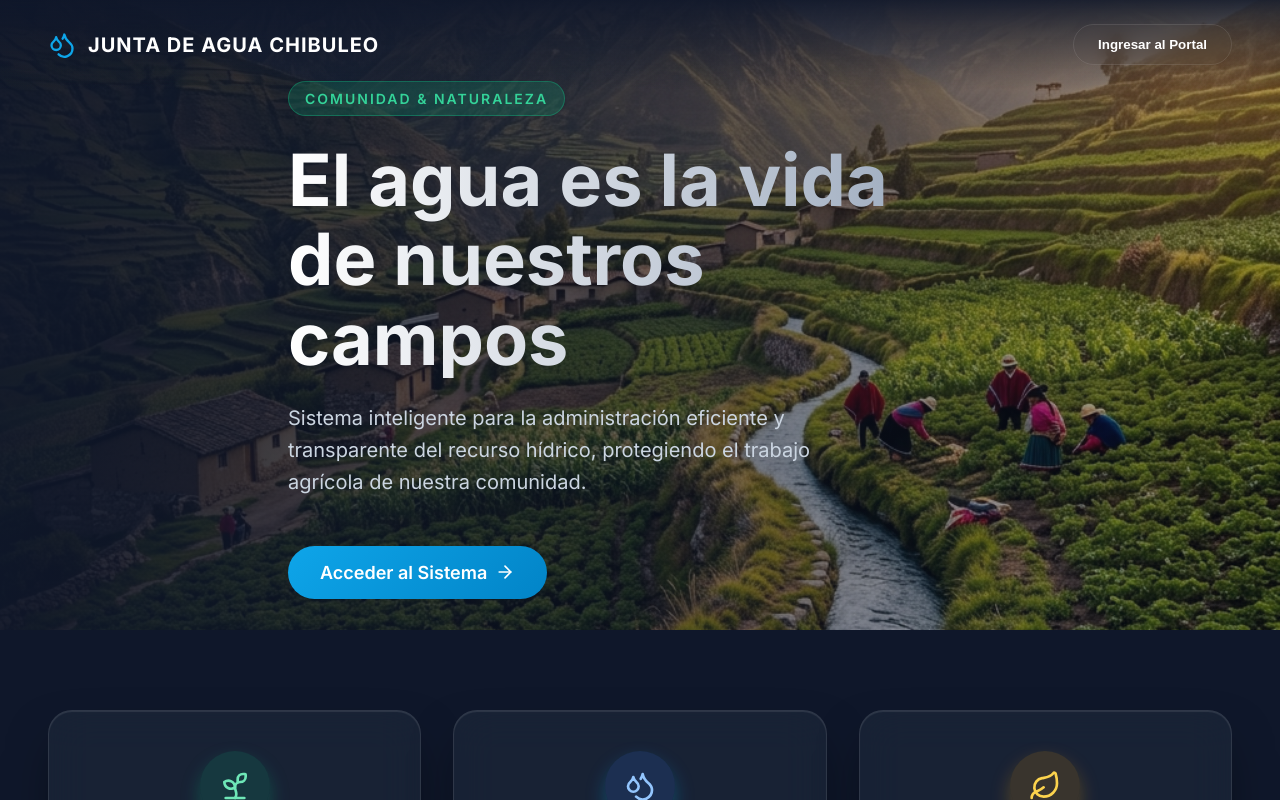
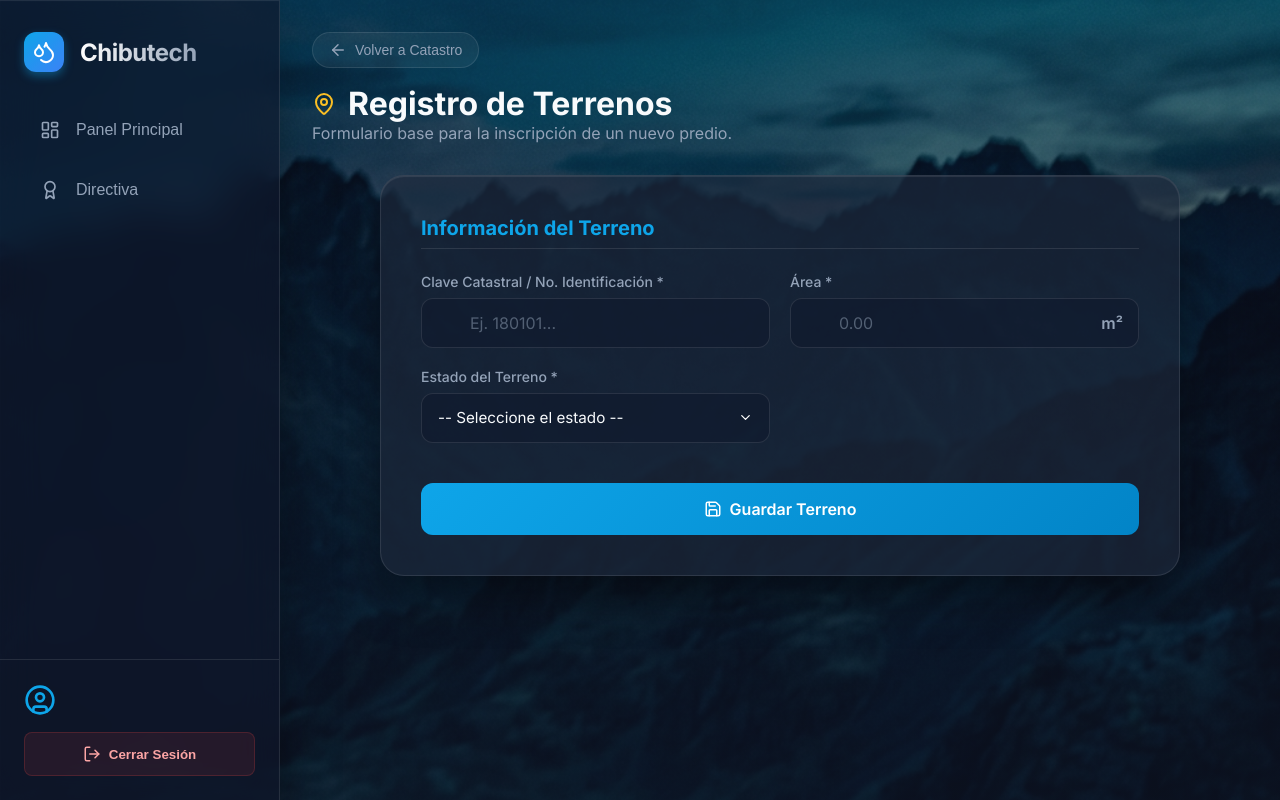
Before and after one commit to juanessan121/Chibutech, a React app in the folder frontend/: page /dashboard/terrenos in a window 1280 px wide. Before the commit this address led to /. Shown: the top 800 px of the page. Built offline with nearby package versions, Linux system fonts and the light colour scheme; sample sign-in values are in the browser's storage; the HTML template or start-up script is replaced by a standard one.

Commit message:
feat: creacion del modulo registro de terrenos

```diff
--- a/frontend/src/layouts/DashboardLayout.jsx
+++ b/frontend/src/layouts/DashboardLayout.jsx
@@ -1,7 +1,7 @@
 import React from 'react';
 import { Outlet, useNavigate, useLocation } from 'react-router-dom';
 import useAuthStore from '../store/useAuthStore';
-import { Droplets, LogOut, LayoutDashboard, Users, FileText, Settings, ShieldAlert, UserCircle, Droplet, Award, Map } from 'lucide-react';
+import { Droplets, LogOut, LayoutDashboard, Users, FileText, Settings, ShieldAlert, UserCircle, Droplet, Award, Map, MapPin } from 'lucide-react';
 import { usePermissions } from '../hooks/usePermissions';
 import bgLayout from '../assets/bg_layout.png';
 
@@ -22,6 +22,7 @@ export default function DashboardLayout() {
     { name: 'Usuarios', path: '/dashboard/usuarios', icon: Users, show: hasPermission('crear_usuario') },
     { name: 'Mingas', path: '/dashboard/mingas', icon: Users, show: hasPermission('gestionar_mingas') },
     { name: 'Catastro de Predios', path: '/dashboard/catastro', icon: Map, show: hasPermission('gestionar_mingas') || hasPermission('crear_usuario') },
+    { name: 'Registro de Terrenos', path: '/dashboard/terrenos', icon: MapPin, show: hasPermission('gestionar_mingas') || hasPermission('crear_usuario') },
     { name: 'Multas y Cobros', path: '/dashboard/cobros', icon: ShieldAlert, show: hasPermission('gestionar_multas') },
     { name: 'Reportes', path: '/dashboard/reportes', icon: FileText, show: hasPermission('ver_reportes') },
     { name: 'Mis Deudas', path: '/dashboard/mis-deudas', icon: Droplet, show: hasPermission('ver_mis_multas') && !hasPermission('gestionar_multas') },
--- /dev/null
+++ b/frontend/src/pages/TerrenosRegistro.jsx
@@ -0,0 +1,95 @@
+import React from 'react';
+import { MapPin, Save, ArrowLeft } from 'lucide-react';
+import { useNavigate } from 'react-router-dom';
+import { useForm } from 'react-hook-form';
+
+export default function TerrenosRegistro() {
+  const navigate = useNavigate();
+  const { register, handleSubmit, formState: { errors } } = useForm();
+
+  const onSubmit = (data) => {
+    console.log("Datos del terreno (Fase 1):", data);
+    // Para esta fase solo se requiere la parte visual
+  };
+
+  return (
+    <div className="animate-fade-in pb-10">
+      <div className="page-header" style={{ marginBottom: '2rem' }}>
+        <div>
+          <button className="btn-back" onClick={() => navigate('/dashboard/catastro')} style={{ marginBottom: '1rem' }}>
+            <ArrowLeft size={18} /> Volver a Catastro
+          </button>
+          <h1 style={{ display: 'flex', alignItems: 'center', gap: '0.75rem' }}>
+            <MapPin className="text-earth" /> Registro de Terrenos
+          </h1>
+          <p className="text-muted">Formulario base para la inscripción de un nuevo predio.</p>
+        </div>
+      </div>
+
+      <div className="glass-card" style={{ padding: '2.5rem', maxWidth: '800px', margin: '0 auto' }}>
+        <h3 className="text-primary" style={{ fontSize: '1.25rem', marginBottom: '1.5rem', borderBottom: '1px solid rgba(255,255,255,0.1)', paddingBottom: '0.5rem' }}>
+          Información del Terreno
+        </h3>
+
+        <form onSubmit={handleSubmit(onSubmit)}>
+          <div className="form-grid">
+            {/* Clave catastral */}
+            <div className="input-group">
+              <label className="input-label">Clave Catastral / No. Identificación *</label>
+              <input
+                type="text"
+                className={`input-field ${errors.clave_catastral ? 'error' : ''}`}
+                placeholder="Ej. 180101..."
+                {...register("clave_catastral", { required: true })}
+              />
+            </div>
+
+            {/* Área */}
+            <div className="input-group">
+              <label className="input-label">Área *</label>
+              <div style={{ position: 'relative', display: 'flex', alignItems: 'center' }}>
+                <input
+                  type="number"
+                  step="0.01"
+                  className={`input-field ${errors.area ? 'error' : ''}`}
+                  placeholder="0.00"
+                  style={{ paddingRight: '3rem' }}
+                  {...register("area", { required: true, valueAsNumber: true })}
+                />
+                <span style={{
+                  position: 'absolute',
+                  right: '1rem',
+                  color: 'var(--text-muted)',
+                  fontWeight: '600',
+                  pointerEvents: 'none'
+                }}>
+                  m²
+                </span>
+              </div>
+            </div>
+
+            {/* Estado del Terreno */}
+            <div className="input-group">
+              <label className="input-label">Estado del Terreno *</label>
+              <select
+                className={`form-select ${errors.estado_terreno ? 'error' : ''}`}
+                {...register("estado_terreno", { required: true })}
+              >
+                <option value="">-- Seleccione el estado --</option>
+                <option value="Sembrio">Sembrío</option>
+                <option value="Construccion">Construcción</option>
+                <option value="Abandonado">Abandonado</option>
+              </select>
+            </div>
+          </div>
+
+          <div style={{ marginTop: '2rem', display: 'flex', justifyContent: 'flex-end' }}>
+            <button type="submit" className="btn-primary" style={{ display: 'flex', alignItems: 'center', gap: '0.5rem' }}>
+              <Save size={18} /> Guardar Terreno
+            </button>
+          </div>
+        </form>
+      </div>
+    </div>
+  );
+}
--- a/frontend/src/routes/AppRouter.jsx
+++ b/frontend/src/routes/AppRouter.jsx
@@ -26,6 +26,7 @@ import Bitacora from '../pages/Bitacora';
 import Configuracion from '../pages/Configuracion';
 import Administracion from '../pages/Administracion';
 import CatastroGlobal from '../pages/CatastroGlobal';
+import TerrenosRegistro from '../pages/TerrenosRegistro';
 import useAuthStore from '../store/useAuthStore';
 
 // Un componente para proteger las rutas privadas
@@ -93,6 +94,9 @@ export default function AppRouter() {
           {/* Módulo de Catastro */}
           <Route path="catastro" element={<PrivateRoute><CatastroGlobal /></PrivateRoute>} />
 
+          {/* Módulo de Terrenos (Registro) */}
+          <Route path="terrenos" element={<PrivateRoute><TerrenosRegistro /></PrivateRoute>} />
+
           {/* Módulo de Administración (solo Admin) */}
           <Route path="administracion">
             <Route index element={<PrivateRoute><Administracion /></PrivateRoute>} />
```
